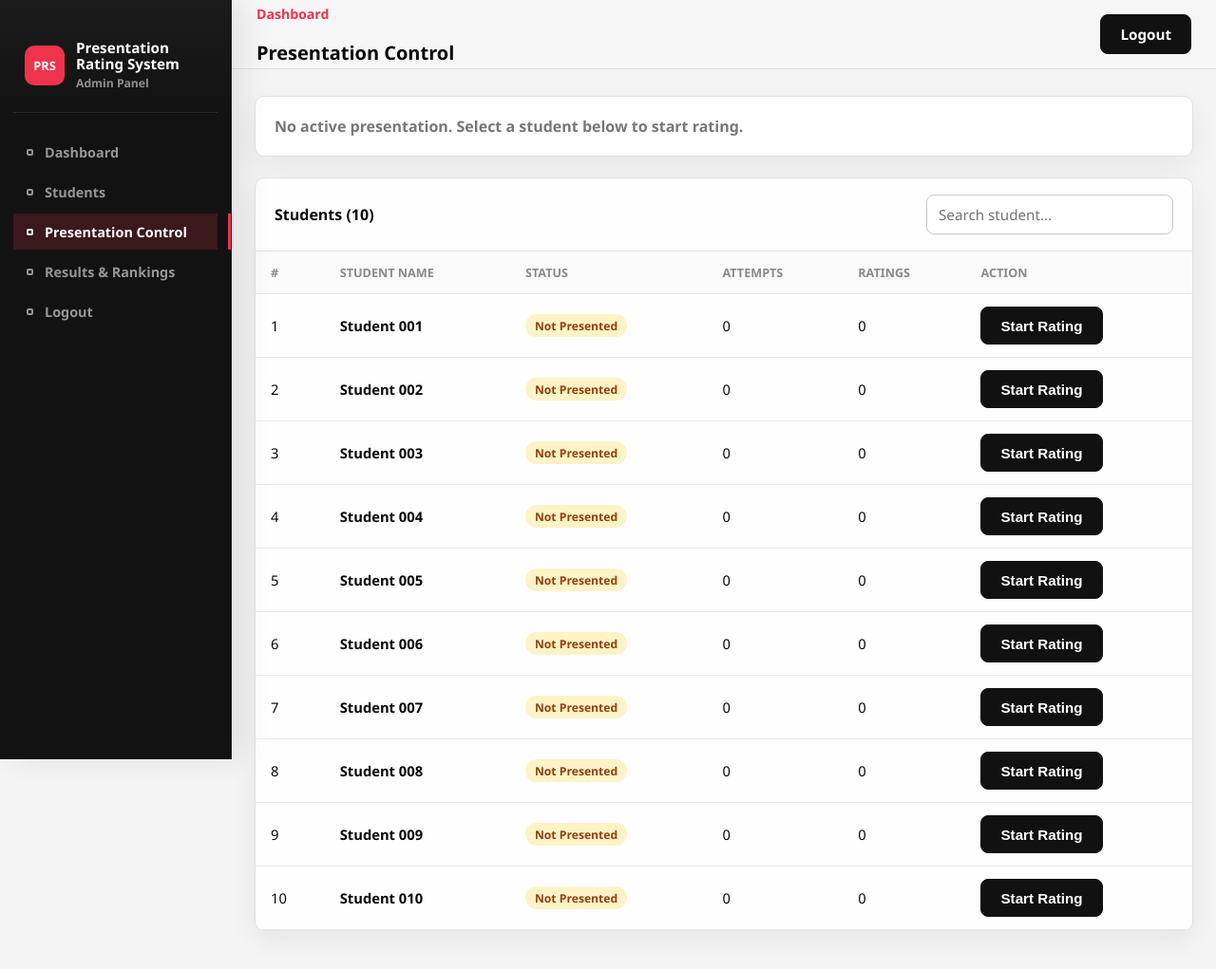
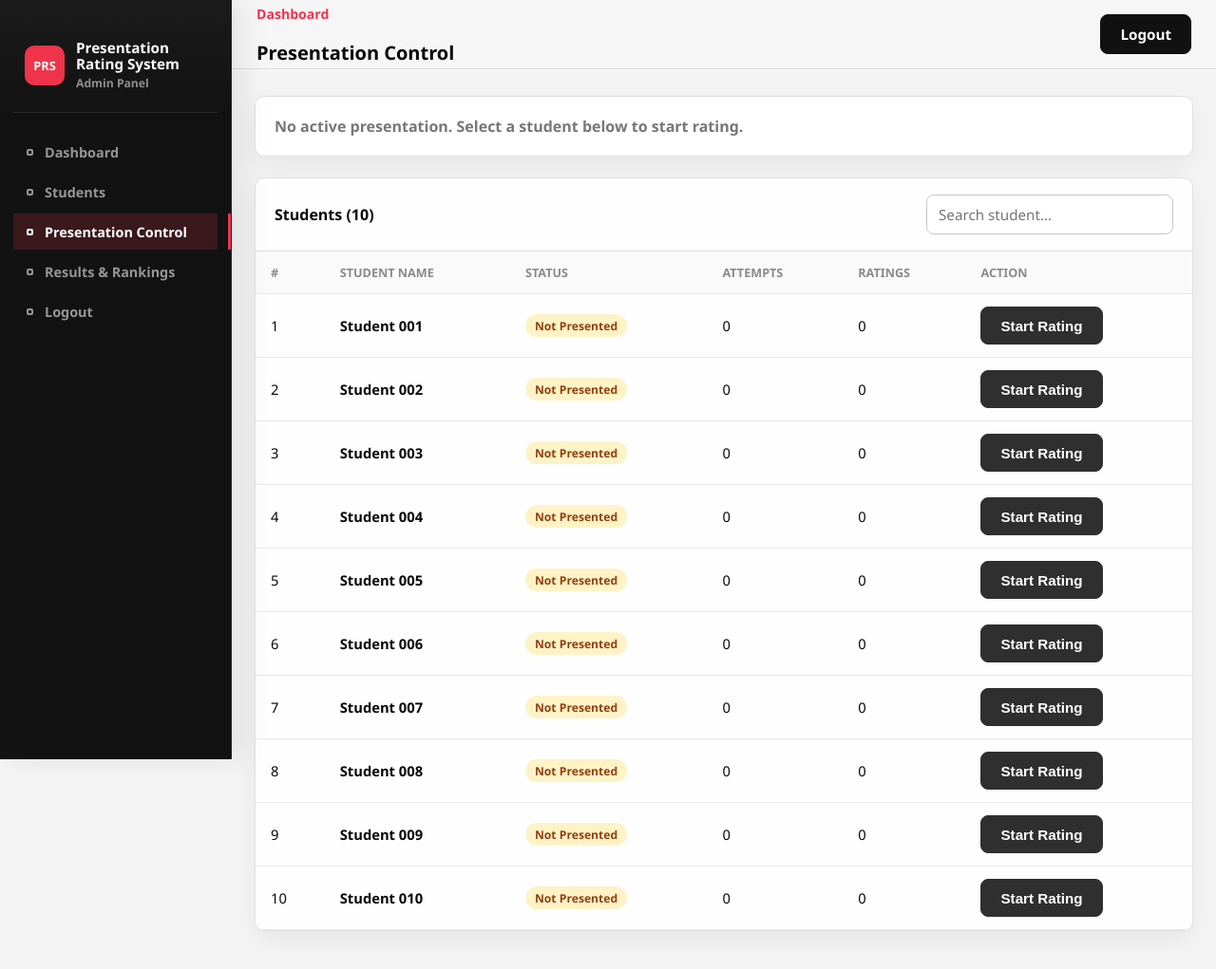
Before and after one commit to mohamadzuheer/Presentation-Rating-System, a Flask app: page /presentation_control in a window 1280 px wide. Shown: the whole page at 95% size. Run offline with Flask 3, Linux system fonts and the light colour scheme; a user stored in the database is signed in; data comes from the database, SQL or seed files in the repository; data that the repository does not hold is empty.

Commit message:
Lighten presentation start button color

```diff
--- a/static/style.css
+++ b/static/style.css
@@ -110,7 +110,14 @@ a {
 }
 
 .btn-start {
+  background: #2f2f2f;
+  border-color: #2f2f2f;
   font-weight: 600;
+}
+
+.btn-start:hover {
+  background: #242424;
+  border-color: #242424;
 }
 
 .btn-close-rating {
```
